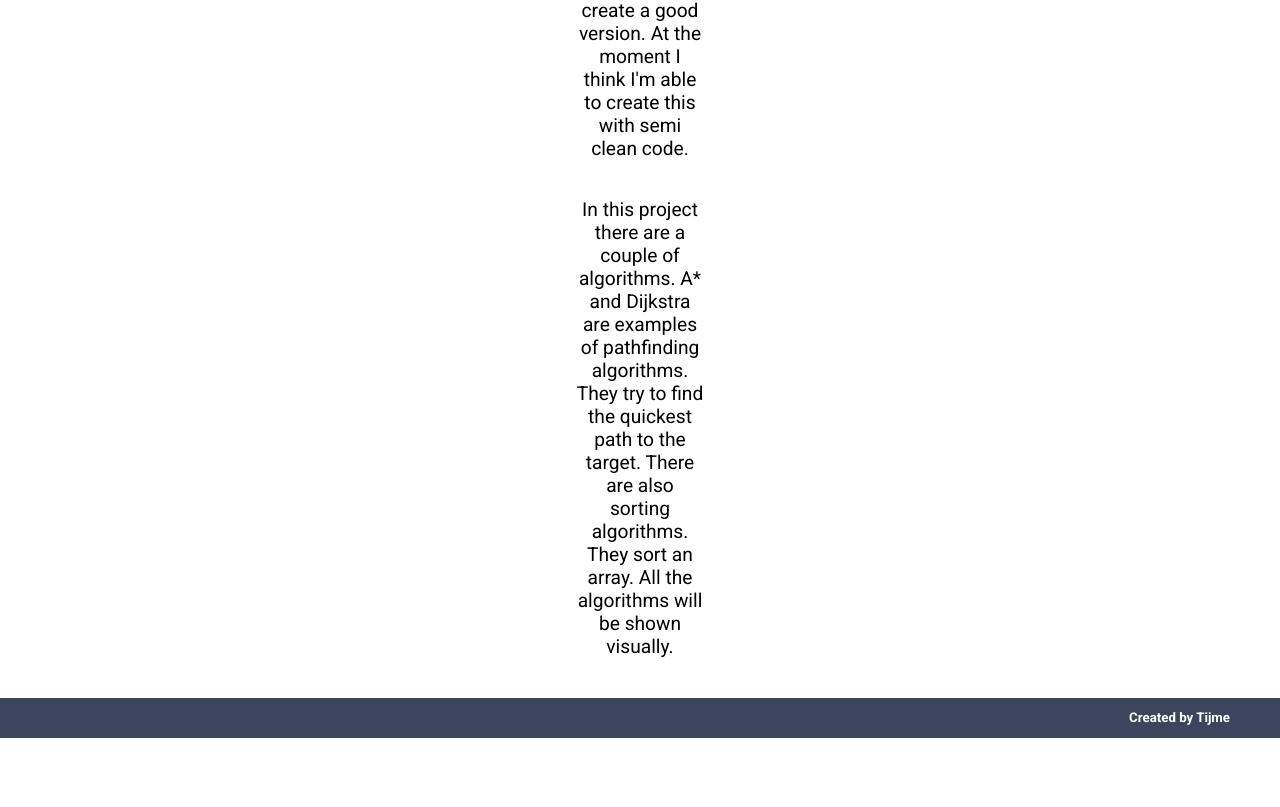
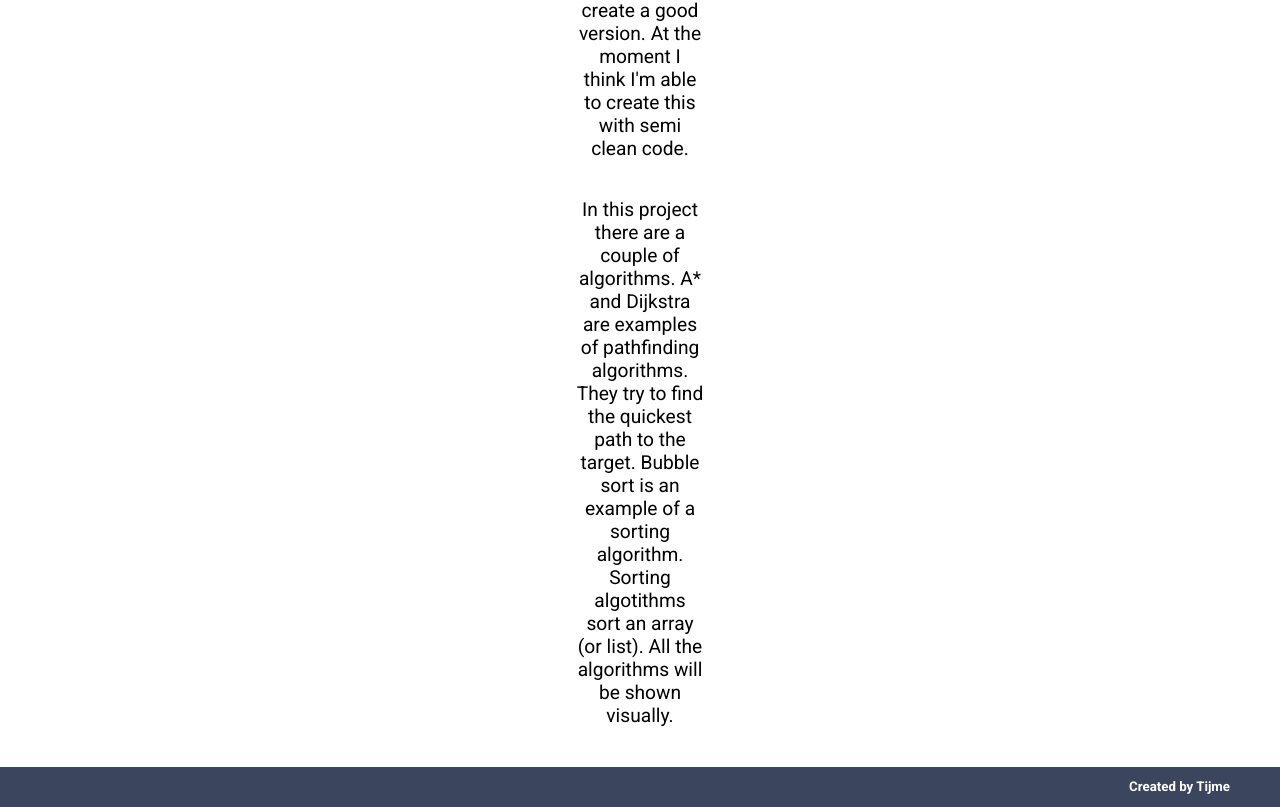
Before and after one commit to 7ijme/Algorithms, a plain HTML site: page index.html in a window 1280 px wide. Shown: the part 431-1238 px from the top of the page. Before the commit the page ends 1169 px from the top, so only its background shows below. Drawn offline with Linux system fonts and the light colour scheme; a script that the page names is missing.

Commit message:
Home page

```diff
--- a/index.html
+++ b/index.html
@@ -40,8 +40,8 @@
 
 			<p>
 				In this project there are a couple of algorithms. A* and Dijkstra are examples of pathfinding algorithms. They
-				try to find the quickest path to the target. There are also sorting algorithms. They sort an array. All the
-				algorithms will be shown visually.
+				try to find the quickest path to the target. Bubble sort is an example of a sorting algorithm. Sorting
+				algotithms sort an array (or list). All the algorithms will be shown visually.
 			</p>
 		</div>
 
```
